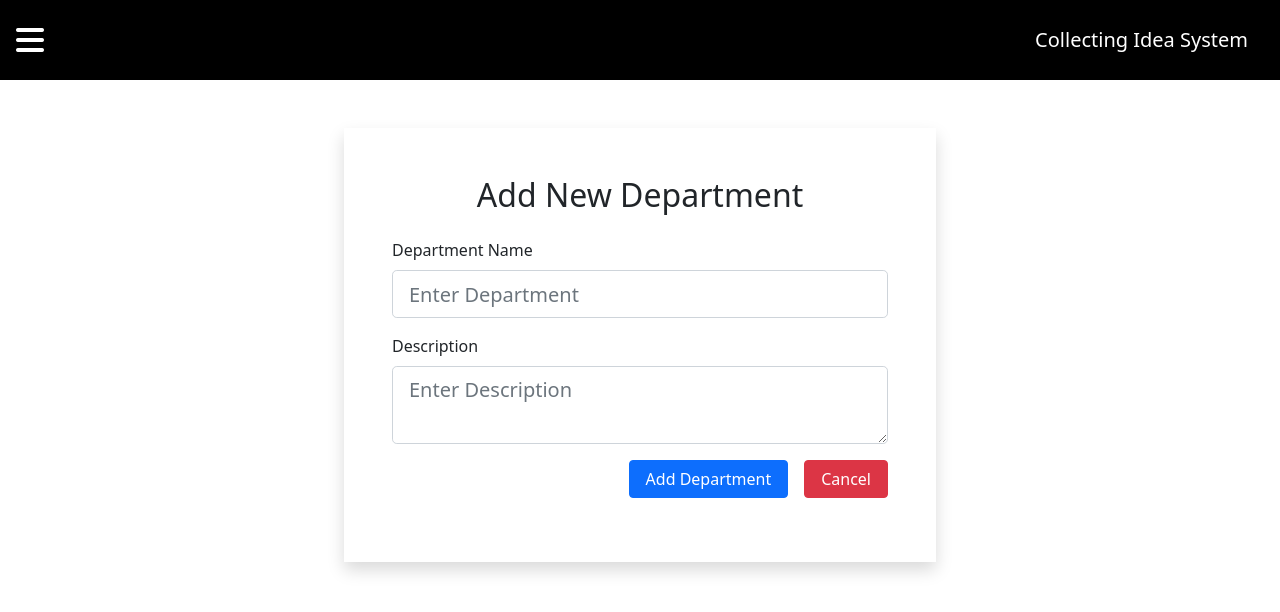
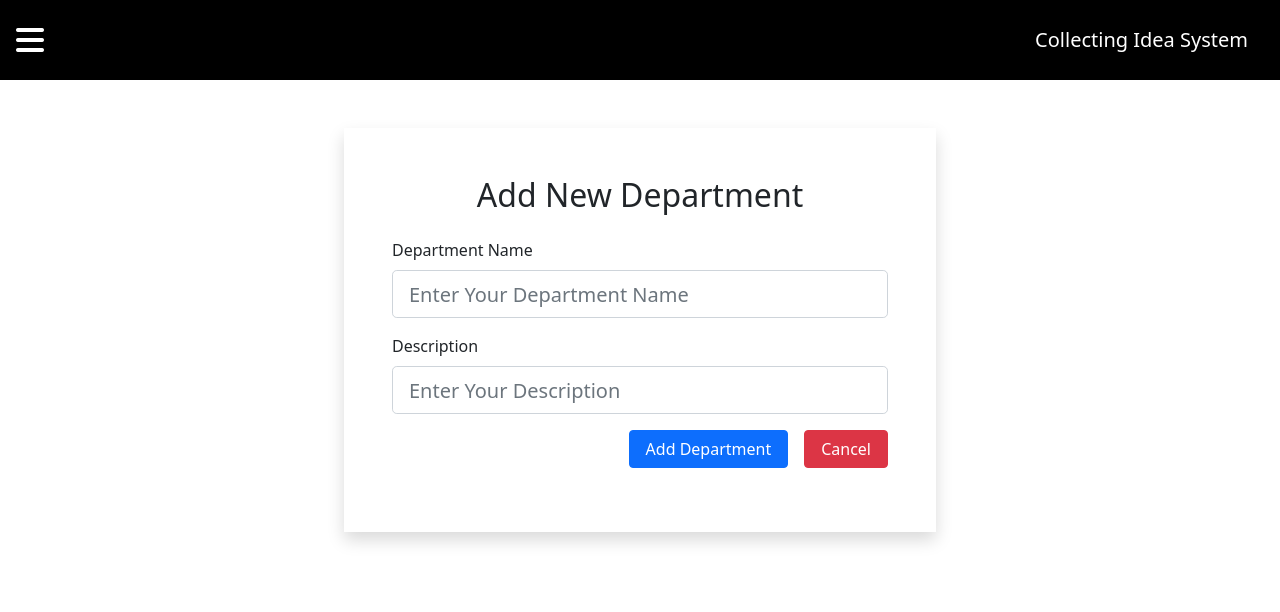
Before and after one commit to wrangzii/frontend-webproject, a React (Create React App) app: page /departments/add in a window 1280 px wide. Shown: the top 612 px of the page. Built offline with nearby package versions, Linux system fonts and the light colour scheme.

Commit message:
rebuild add department page

```diff
--- a/src/components/departments/AddDepart.js
+++ b/src/components/departments/AddDepart.js
@@ -3,58 +3,149 @@ import axios from "axios";
 
 import { Link, useNavigate } from "react-router-dom";
 
-const AddDepart = () => {
+export default class AddDepart extends React.Component {
+    constructor(props) {
+        super(props)
+        this.state = {
+            "name": "",
+            "description": ""
+        }
+    }
 
-    let navigate = useNavigate();
-    const [depart, setDepart] = useState({
-        name: "",
-        description: "",
+    setParams = event => {
+        this.setState({ [event.target.name]: event.target.value })
+    }
+
+    AddDepart = () => {
+        var myHeaders = new Headers();
+        myHeaders.append("Content-Type", "application/json");
+        var raw = JSON.stringify({
+            "username": this.state.username,
+            "description": this.state.description
         });
+        var requestOptions = {
+            method: 'POST',
+            headers: myHeaders,
+            body: raw,
+            redirect: 'follow'
+        };
+        console.log(requestOptions);
+        fetch("http://localhost:8080/department/add", requestOptions)
+            .then(response => {
+                console.log(response);
+                if (response.ok) {
+                    return response.json()
+                }
 
-    const { name, description } = depart;
-    const onInputChange = e => {
-        setDepart({ ...depart, [e.target.name]: e.target.value });
-    };
-
-    const onSubmit = async e => {
-        e.preventDefault();
-        await axios.post("http://localhost:8080/department/add", depart);
-        navigate("/departments");
-    };
-
+                throw Error(response.status)
+            })
+            .then(result => {
+                console.log(result)
+                localStorage.setItem("token", result.token)
+                console.log(result.username)
+                alert(localStorage.getItem('token'))
+                axios.defaults.headers.common['Authorization'] = 'Bearer' + localStorage.getItem('token')
+            })
+            .catch(error => {
+                console.log('error', error)
+                alert("Wrong")
+            });
+    }
+    render() {
         return (
+            <>
             <div className="col-12 col-md-9 col-lg-6 mx-auto shadow p-3 p-md-5">
                 <h2 className="text-center mb-4">Add New Department</h2>
-            <form onSubmit={e => onSubmit(e)}>
+
                 <div className="form-group">
-                    <label htmlFor="department-name">Department Name</label>
+                    <label htmlFor="departmentId">Department Name</label>
                         <input
                             type="text"
                             className="form-control form-control-lg"
-                        placeholder="Enter Department"
+                            placeholder="Enter Your Department Name"
                             name="name"
-                        value={name}
-                        onChange={e => onInputChange(e)}
+                            value={this.name}
+                            onChange={this.setParams}
                         />
                 </div>
                 <div className="form-group">
                     <label htmlFor="description">Description</label>
-                    <textarea
+                        <input
                             type="text"
                             className="form-control form-control-lg"
-                        placeholder="Enter Description"
+                            placeholder="Enter Your Description"
                             name="description"
-                        value={description}
-                        onChange={e => onInputChange(e)}
+                            value={this.description}
+                            onChange={this.setParams}
                         />
                 </div>
                 <div className="form-group text-right">
-                    <button className="btn btn-primary px-3 mr-3">Add Department</button>
-                    <Link to="/departments" className="btn btn-danger px-3">Cancel</Link>
+                    <button className="btn btn-primary px-3 mr-3" onClick={this.AddDepart}>Add Department</button>
+                    <Link to="/department" className="btn btn-danger px-3">Cancel</Link>
                 </div>
-            </form>
             </div>
+            </>
         )
     }
+}
 
-export default AddDepart;
+// import React, { useState } from "react";
+// import axios from "axios";
+
+// import { Link, useNavigate } from "react-router-dom";
+
+// const AddDepart = () => {
+
+//     let navigate = useNavigate();
+//     const [depart, setDepart] = useState({
+//         name: "",
+//         description: "",
+//     });
+
+//     const { name, description } = depart;
+//     const onInputChange = e => {
+//         setDepart({ ...depart, [e.target.name]: e.target.value });
+//     };
+
+//     const onSubmit = async e => {
+//         e.preventDefault();
+//         await axios.post("http://localhost:8080/department/add", depart);
+//         navigate("/departments");
+//     };
+
+//     return (
+//         <div className="col-12 col-md-9 col-lg-6 mx-auto shadow p-3 p-md-5">
+//             <h2 className="text-center mb-4">Add New Department</h2>
+//             <form onSubmit={e => onSubmit(e)}>
+//                 <div className="form-group">
+//                     <label htmlFor="department-name">Department Name</label>
+//                     <input
+//                         type="text"
+//                         className="form-control form-control-lg"
+//                         placeholder="Enter Department"
+//                         name="name"
+//                         value={name}
+//                         onChange={e => onInputChange(e)}
+//                     />
+//                 </div>
+//                 <div className="form-group">
+//                     <label htmlFor="description">Description</label>
+//                     <textarea
+//                         type="text"
+//                         className="form-control form-control-lg"
+//                         placeholder="Enter Description"
+//                         name="description"
+//                         value={description}
+//                         onChange={e => onInputChange(e)}
+//                     />
+//                 </div>
+//                 <div className="form-group text-right">
+//                     <button className="btn btn-primary px-3 mr-3">Add Department</button>
+//                     <Link to="/departments" className="btn btn-danger px-3">Cancel</Link>
+//                 </div>
+//             </form>
+//         </div>
+//     )
+// }
+
+// export default AddDepart;
```
Lines whose indentation alone changed are shown as unchanged.
